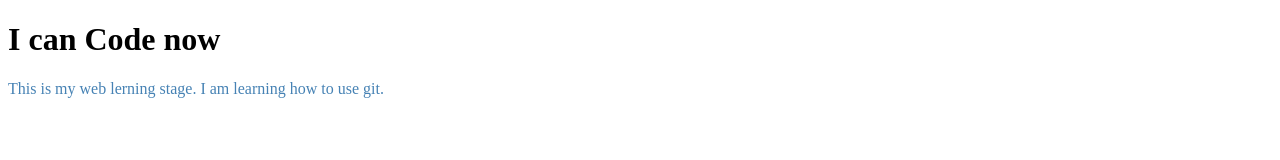
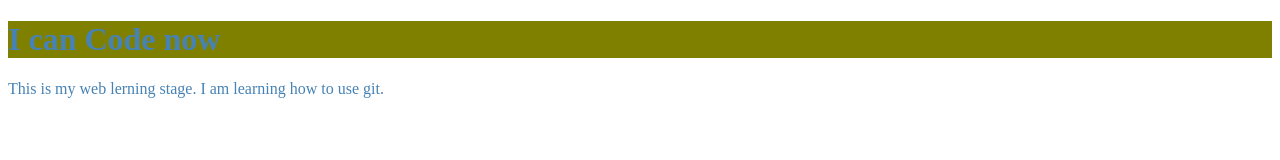
Before and after one commit to mnkhandakar/my-second-repo, a plain HTML site: page index.html in a window 1280 px wide. Drawn offline with Linux system fonts and the light colour scheme.

Commit message:
h1 bc and colour changed

```diff
--- a/style.css
+++ b/style.css
@@ -1,3 +1,8 @@
 p{
     color: steelblue;
 }
+
+h1{
+    background-color: olive;
+    color: steelblue;
+}
```
